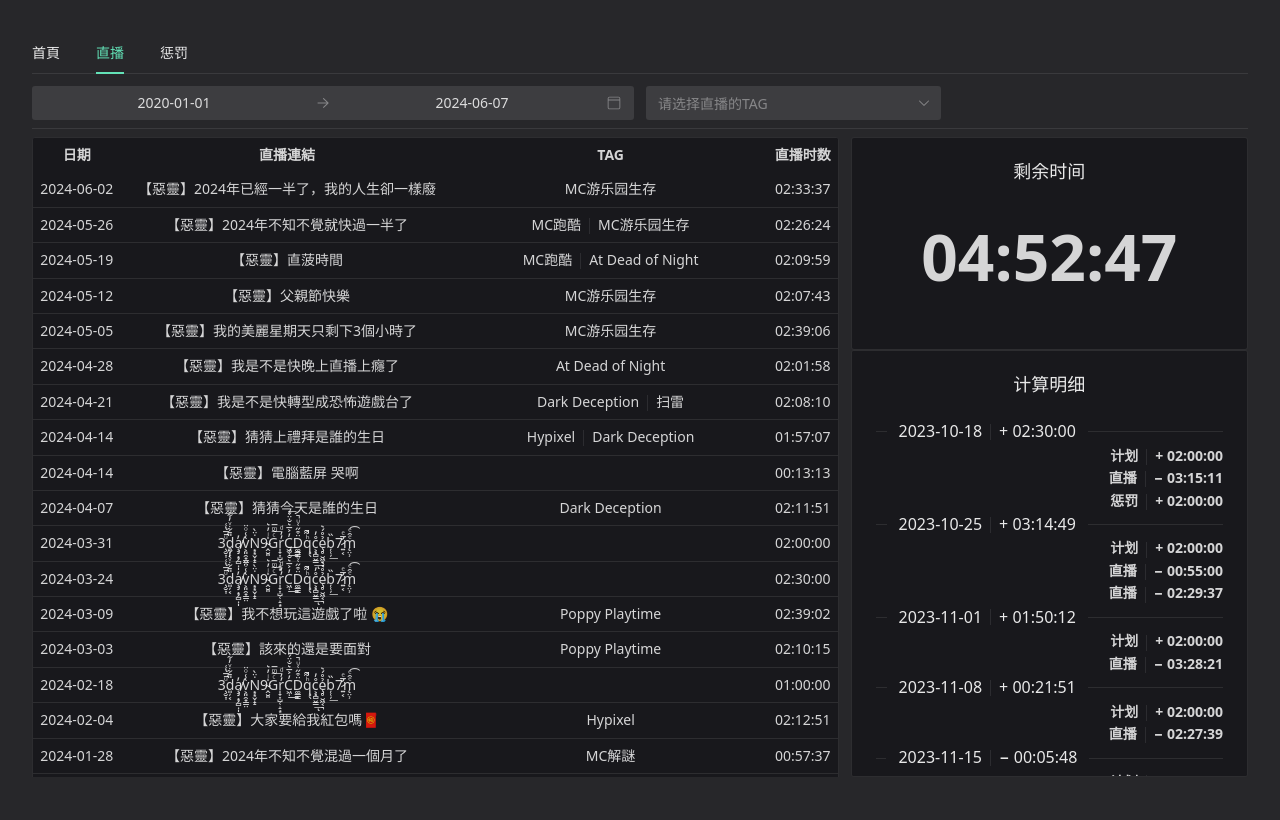
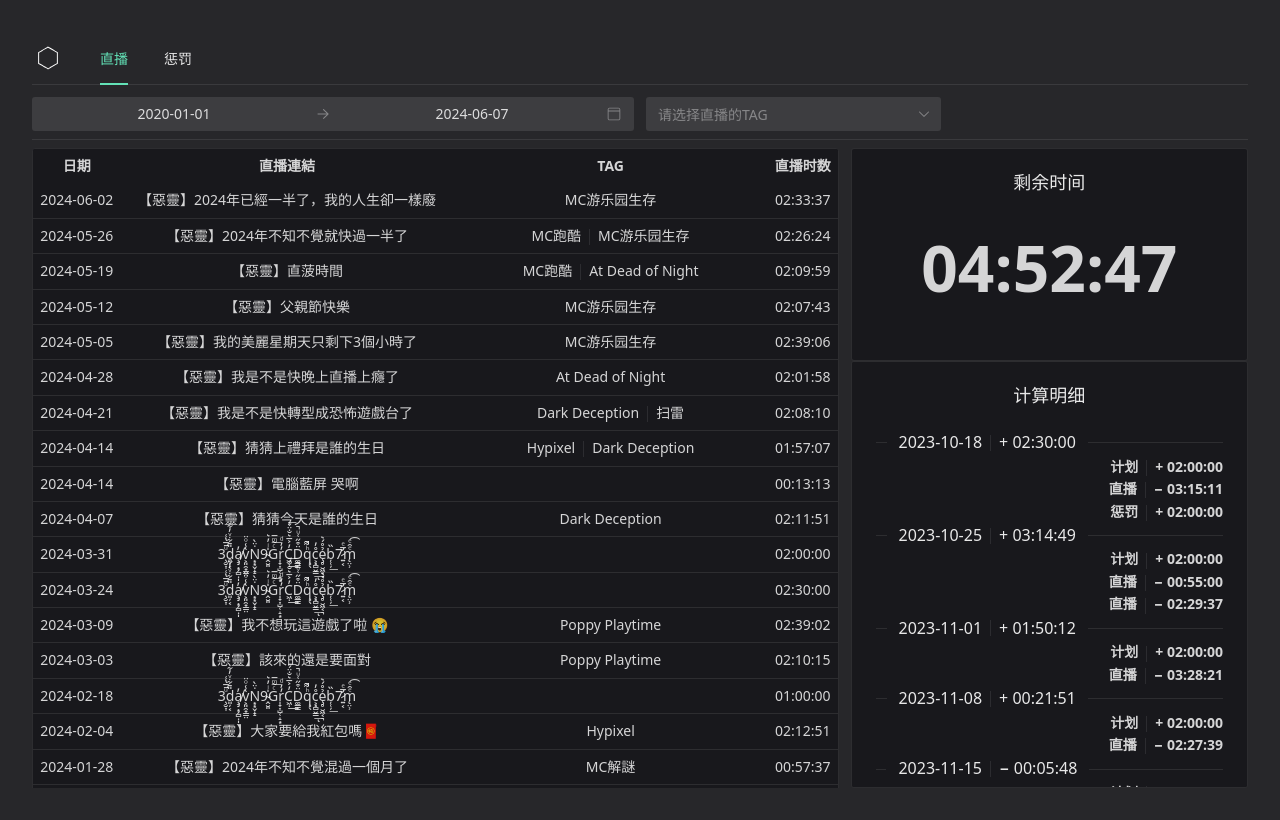
Before and after one commit to champsing/mercuryland, a Vue app: page / in a window 1280 px wide. Built offline with nearby package versions, Linux system fonts and the light colour scheme.

Commit message:
use icon

```diff
--- a/index.html
+++ b/index.html
@@ -2,7 +2,7 @@
 <html lang="en">
     <head>
         <meta charset="UTF-8" />
-        <link rel="icon" type="image/svg+xml" href="/hexagon.png" />
+        <link rel="icon" type="image/svg+xml" href="/hexagon.svg" />
         <meta name="viewport" content="width=device-width, initial-scale=1.0" />
         <title>oreki20 惩罚表</title>
     </head>
--- a/src/App.vue
+++ b/src/App.vue
@@ -1,14 +1,18 @@
 <script setup lang="ts">
+import { h } from "vue"
 import { NTabs, NTabPane, NConfigProvider, darkTheme } from "naive-ui";
 import Welcome from "./components/Welcome.vue";
 import Vod from "./components/Vod.vue";
 import Penalty from "./components/Penalty.vue";
+
+let icon = h("img", { "src": "/hexagon.svg", "class": "invert h-8 w-8" })
+
 </script>
 
 <template>
     <n-config-provider :theme="darkTheme">
         <n-tabs type="line" default-value="vod" animated>
-            <n-tab-pane name="Welcome" tab="首頁">
+            <n-tab-pane name="Welcome" :tab="icon">
                 <Welcome />
             </n-tab-pane>
             <n-tab-pane name="vod" tab="直播">
```
